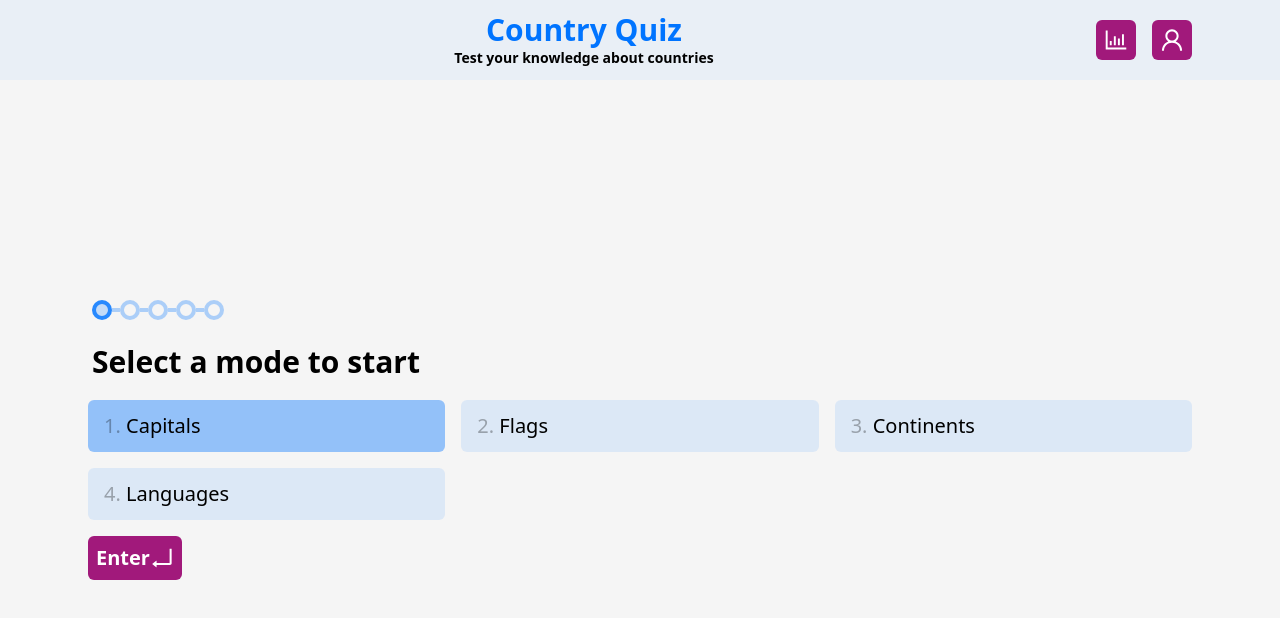
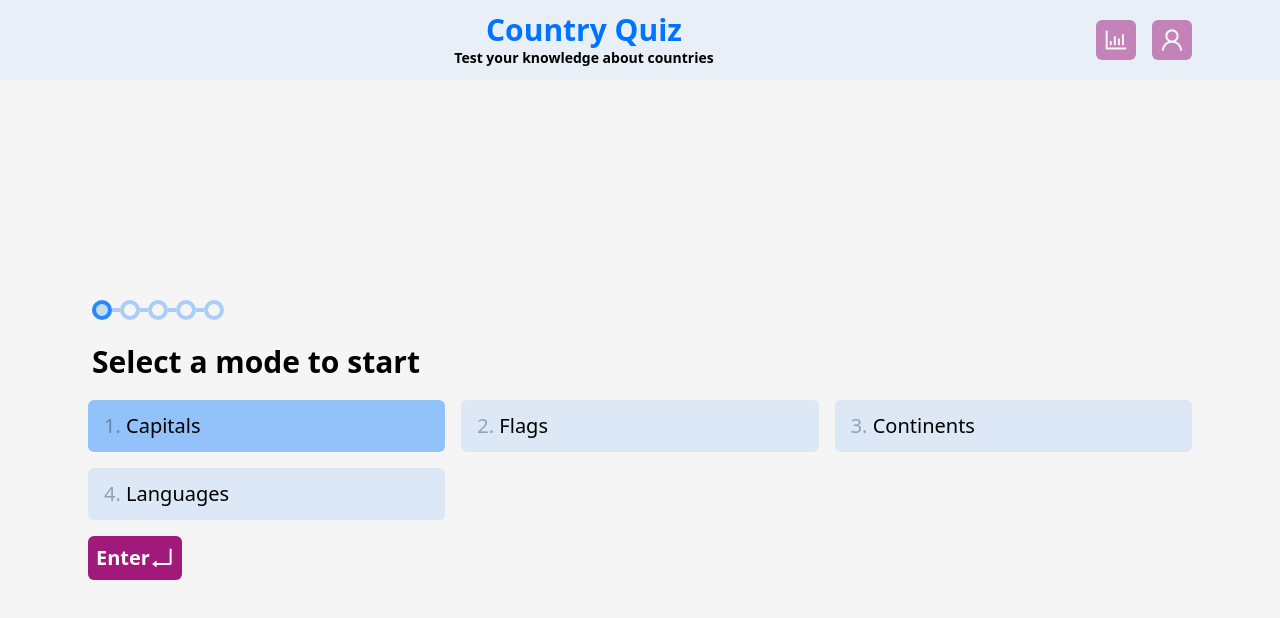
Before and after one commit to alt-art/country-quiz, a Next.js app: page / in a window 1280 px wide. Shown: the top 618 px of the page. Built offline with nearby package versions, Linux system fonts and the light colour scheme.

Commit message:
perf: view cursor not allowed

```diff
--- a/src/components/Header.tsx
+++ b/src/components/Header.tsx
@@ -11,10 +11,10 @@ function Header() {
         </p>
       </div>
       <div className="flex h-20 items-center justify-center">
-        <Button>
+        <Button disabled>
           <BarChartOutlined style={{ fontSize: '1.5rem' }} />
         </Button>
-        <Button>
+        <Button disabled>
           <UserOutlined style={{ fontSize: '1.5rem' }} />
         </Button>
       </div>
```
